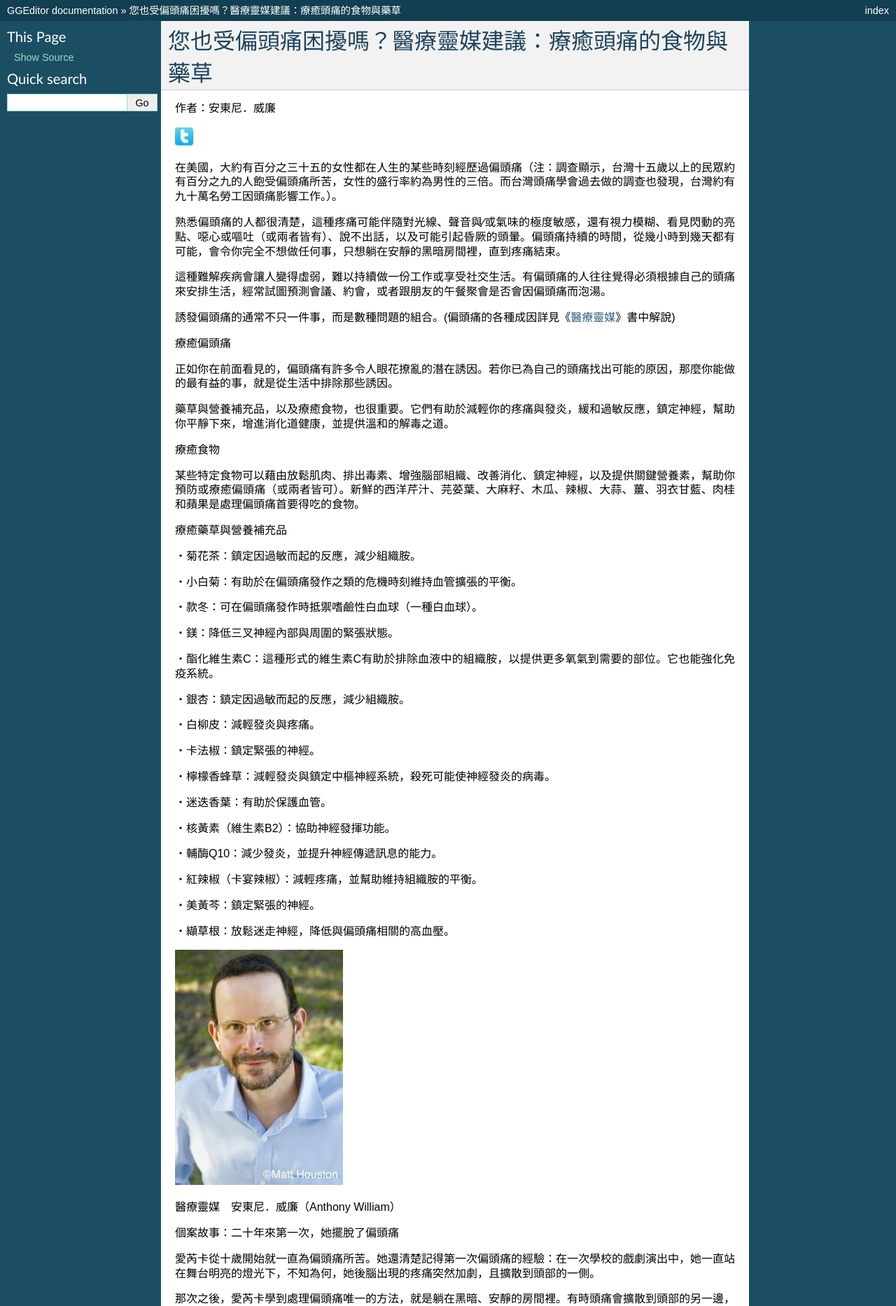
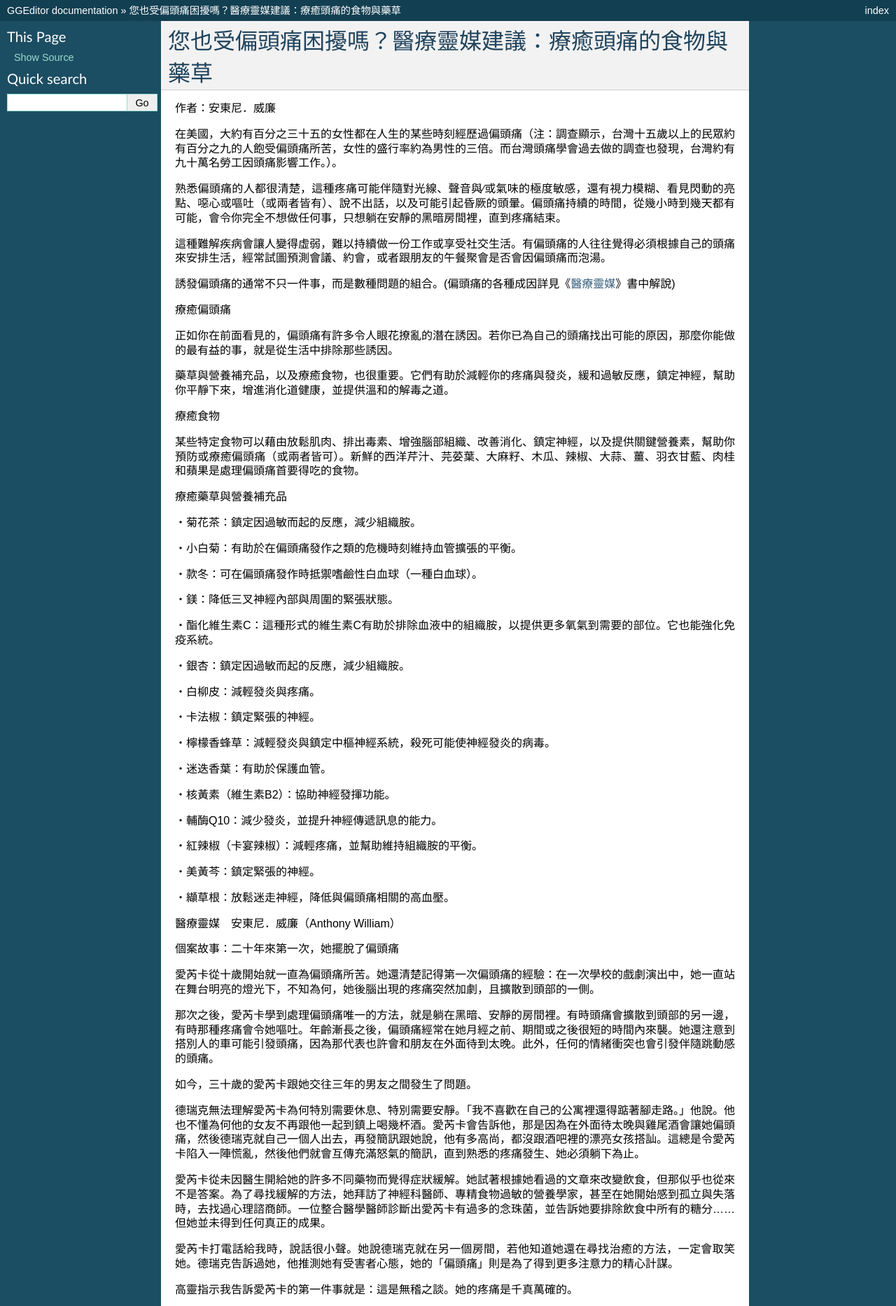
Before and after one commit to iapyeh/GGeditor, a Sphinx documentation site: the page built from docs/develop_test.rst, in a window 1280 px wide. Shown: the top 1866 px of the page at 70% size. Built offline with Sphinx 7.4.7, drawn with Linux system fonts in a browser that asks for light colours.

Commit message:
Google Docs reST Editor@2016-11-22 14:49:11

```diff
--- a/docs/develop_test.rst
+++ b/docs/develop_test.rst
@@ -88,11 +84,3 @@
 
 
 .. _`醫療靈媒`: https://www.booklife.com.tw/%E9%86%AB%E7%99%82%E9%9D%88%E5%AA%92%EF%BC%9A%E6%85%A2%E6%80%A7%E8%88%87%E9%9B%A3%E8%A7%A3%E7%96%BE%E7%97%85%E8%83%8C%E5%BE%8C%E7%9A%84%E7%A5%95%E5%AF%86%EF%BC%8C%E4%BB%A5%E5%8F%8A%E5%81%A5%E5%BA%B7%E7%9A%84%E7%B5%82%E6%A5%B5%E4%B9%8B%E9%81%93/action-products_detail-lid-1-cid-5-sid-9-did-4602.htm
-
-.. |IMG1| image:: static/develop_test_1.png
-   :height: 26 px
-   :width: 30 px
-
-.. |IMG2| image:: static/develop_test_2.png
-   :height: 336 px
-   :width: 240 px
```
Also changed, not shown: other parts of docs/develop_test.rst (+0 -4 lines).
